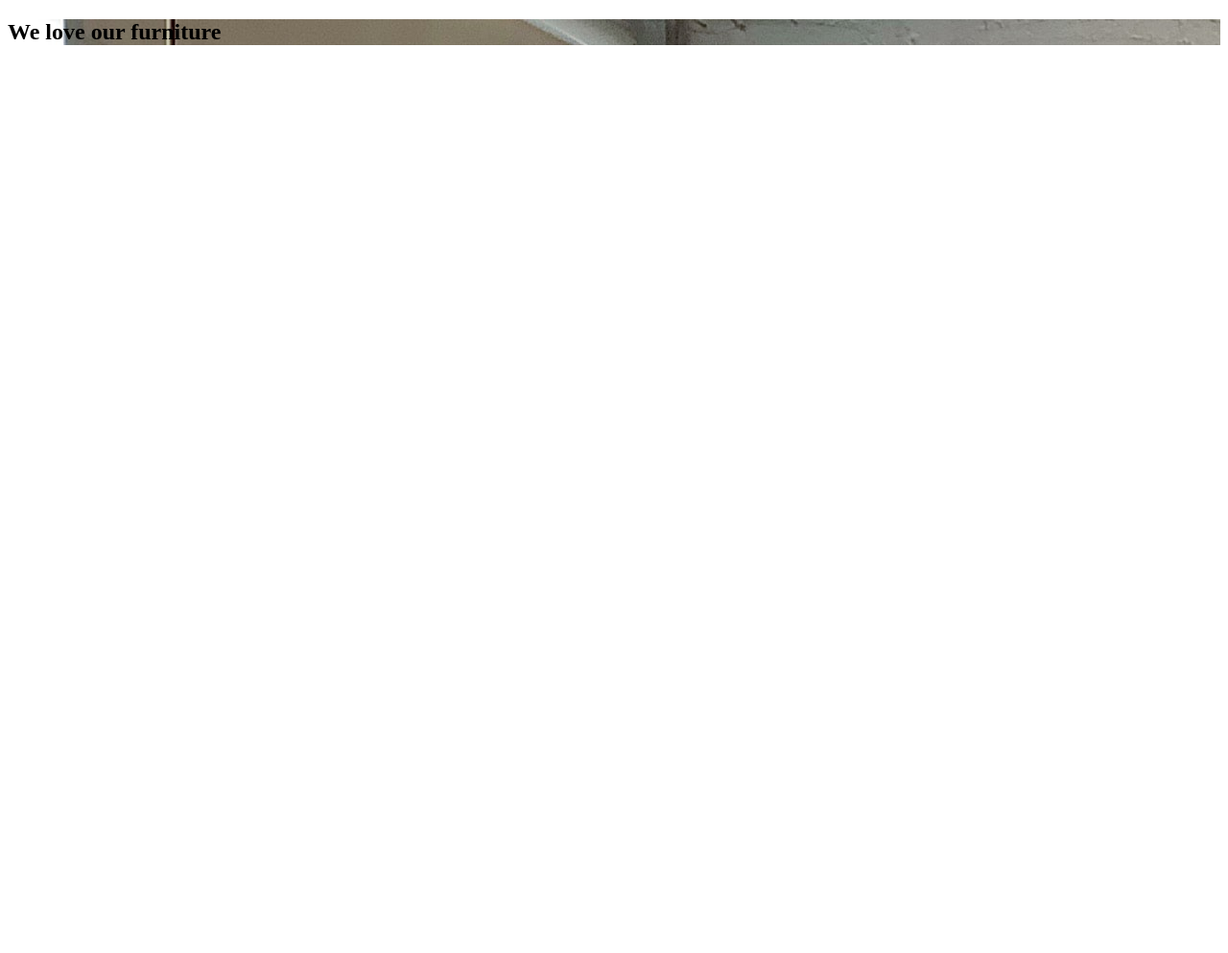
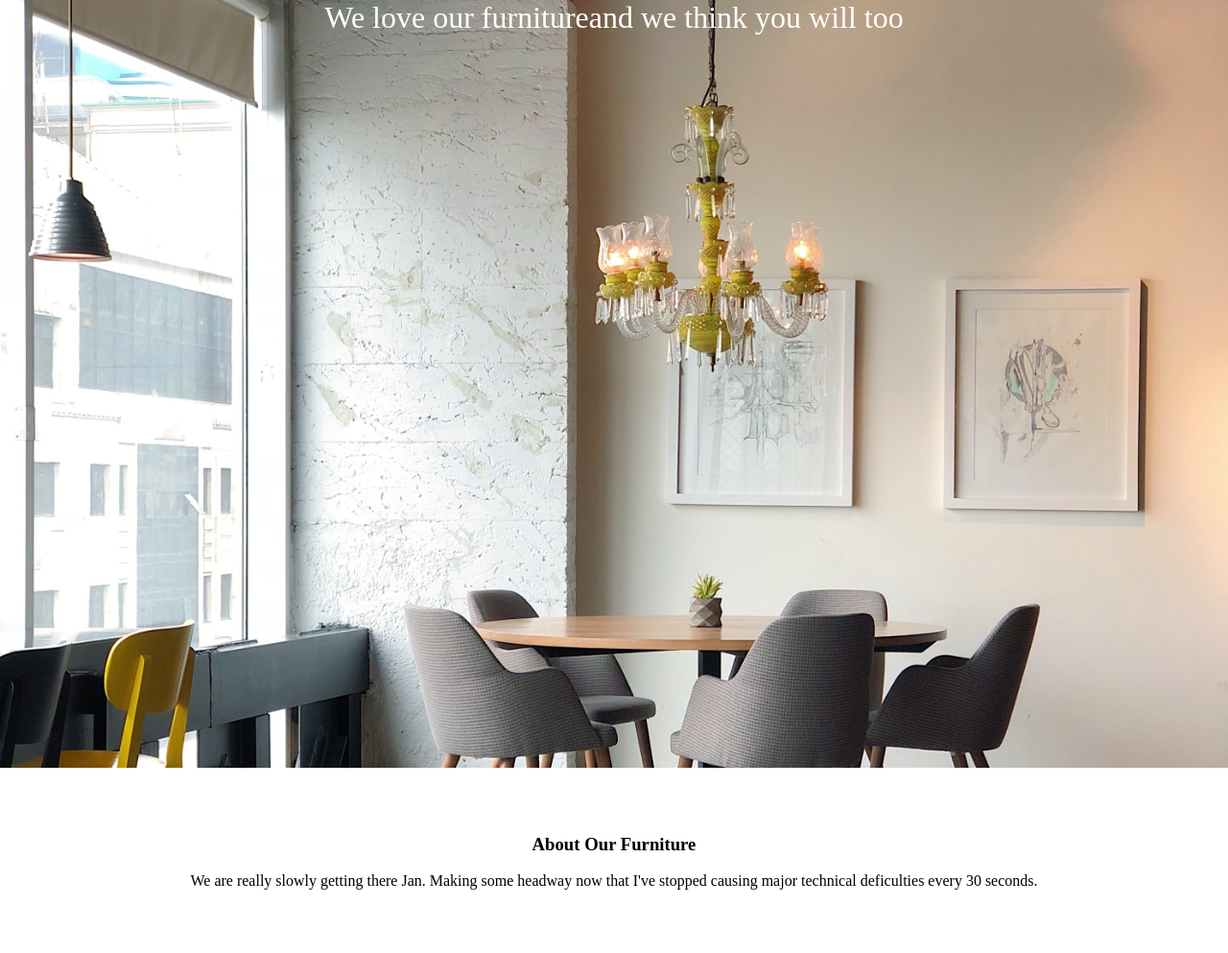
Before and after one commit to stephenpayette/furniture-website, a plain HTML site: page index.html in a window 1280 px wide. Shown: the whole page at 96% size. Before the commit the page ends 800 px from the top, so only its background shows below. Drawn offline with Linux system fonts and the light colour scheme.

Commit message:
Background lamge and section 2

```diff
--- a/index.html
+++ b/index.html
@@ -6,7 +6,20 @@
     </head>
 <body>
     <section id="hero-section">
-        <h1 class="main-heading">We love our furniture</h1>
+        <div id="logo">
+        </div>
+        <div id="wrapper">
+            <h1 class="slogan">We love our furniture</h1>
+            <h2 class="slogan2">and we think you will too</h2>
+        </div>
+    </section>
+    <div id="about-furniture">
+        <div> <h3 id="about-heading">About Our Furniture</h3>
+            <p>We are really slowly getting there Jan. Making some headway now that I've stopped causing major technical deficulties every 30 seconds.</p>
+        </div>
+    </div>
+    <section id="item-icons">
+        <div id="sofa"></div>
     </section>
 </body>
 </html>
--- a/styles.css
+++ b/styles.css
@@ -1,8 +1,49 @@
+body{
+margin: 0%;
+text-align: center;
+}
+
 #hero-section{
+    height: 100vh;
     background-image: url("img/hero.jpg");
+    background-repeat: no-repeat;
+    background-attachment: fixed;
+    background-size: cover;
+}
+
+#wrapper{
+display: flex;
+justify-content: center;
+align-items: center;
+}
+
+.slogan{
+    color: white;
+    font-size: 2em;
+    font-weight: 100;
+    text-align: center;
+    margin: 0%;
+}
+
+.slogan2{
+     color: white;
+     font-size: 2em;
+     font-weight: 100;
+     text-align: center;
+     margin: 0%;
+}
+
+#about-furniture{
+    padding-top: 50px;
+    padding-bottom: 50px;
+}
+
+#iten-icons{
+    background-color: black;
+    padding-top: 50px;
+    padding-bottom: 50px;
+}
+
+.sofa{
 
 }
-
-.main-heading{
-
-}
```
